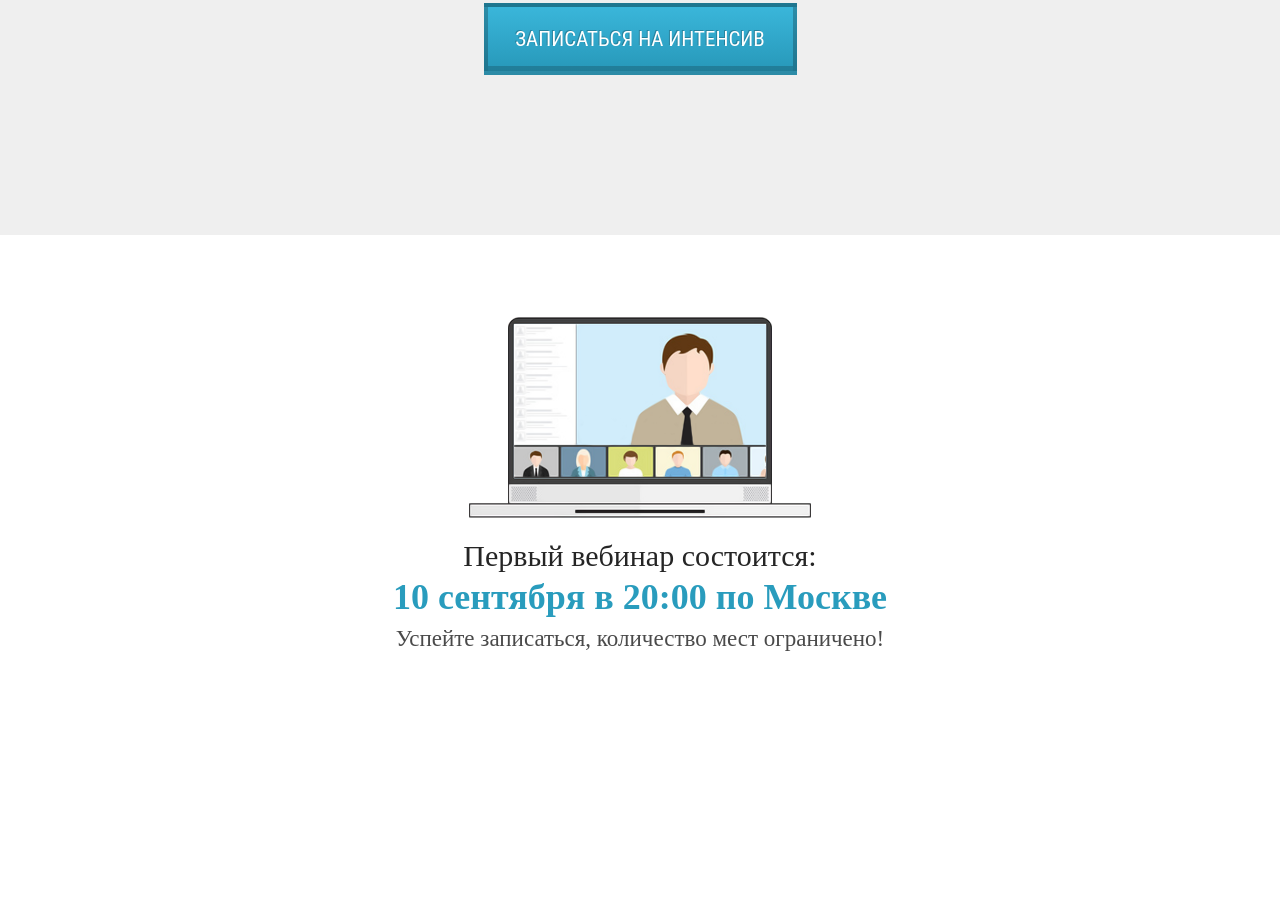
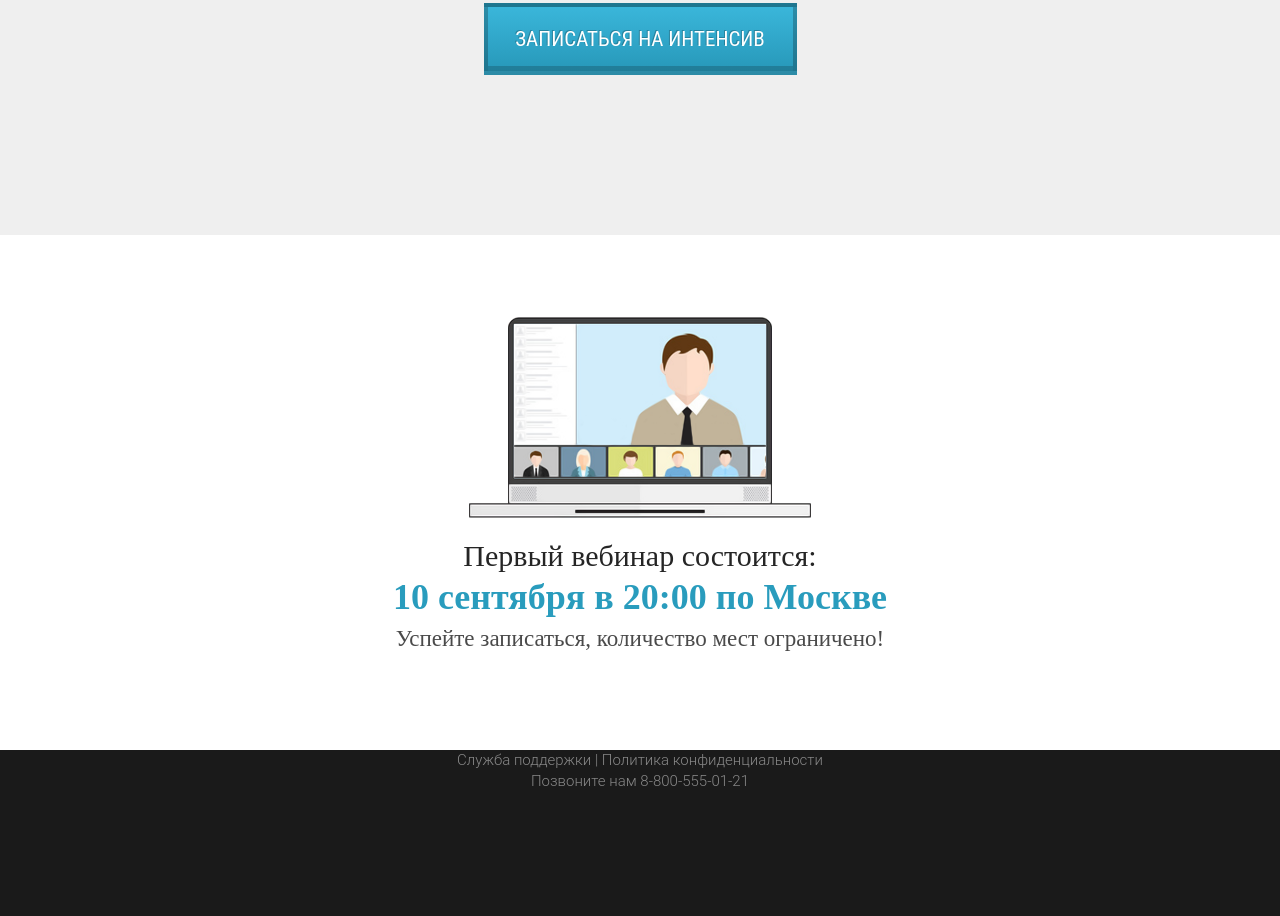
Before and after one commit to AlexForber/wordpress, a plain HTML site: page index.html in a window 1280 px wide. Shown: the part 2937-3853 px from the top of the page. Before the commit the page ends 3687 px from the top, so only its background shows below. Drawn offline with Linux system fonts and the light colour scheme; files whose address does not match are found by name.

Commit message:
created footer. The end

```diff
--- a/css/style.css
+++ b/css/style.css
@@ -331,3 +331,23 @@ h2.title{
     color: #4a4a4a;
     margin-top: 25px;
 }
+
+.footer{
+    background-color: #1a1a1a;
+    padding: 61 px 0 69px 0;
+    min-height: 166px;
+}
+
+.footer__block{
+    display: flex;
+    justify-content: center;
+    font-family: Roboto;
+    font-size: 15px;
+    font-weight: 300;
+    font-stretch: normal;
+    font-style: normal;
+    line-height: 1.4;
+    letter-spacing: normal;
+    text-align: center;
+    color: #888888;
+}
--- a/index.html
+++ b/index.html
@@ -151,6 +151,15 @@
         </div>
     </div>
 </section>
+
+<footer class="footer">
+    <div class="container">
+        <div class="footer__block">
+            Служба поддержки | Политика конфиденциальности<br>
+            Позвоните нам 8-800-555-01-21
+        </div>
+    </div>
+</footer>
 <script src="js/script.js"></script>
 
 <body>
```
